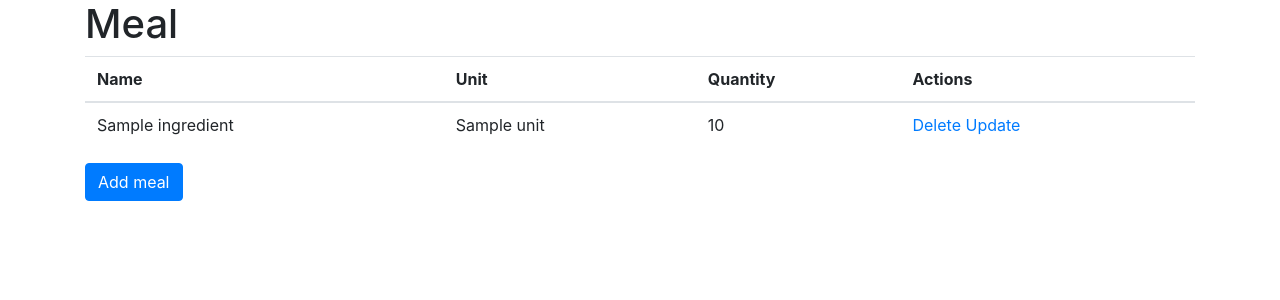
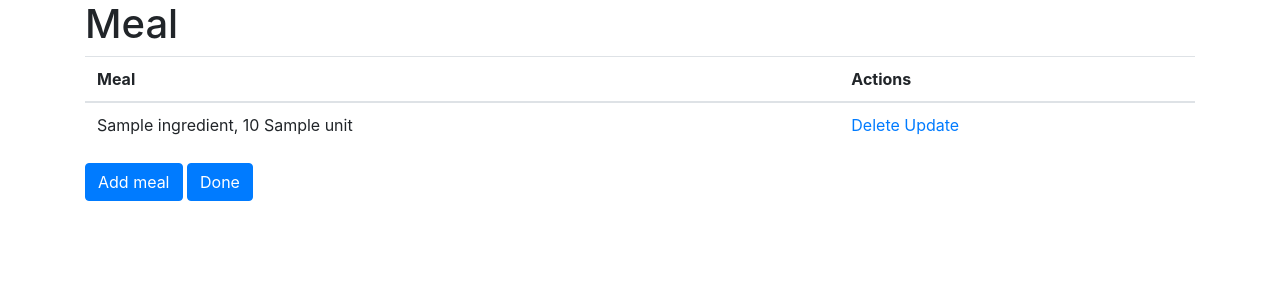
Before and after one commit to drevald/type-one, a Django app: template type_one/records/templates/meals.html in a window 1280 px wide. Shown: the top 300 px of the page. Run offline with Django 3.2, Linux system fonts and the light colour scheme; the template is opened without the code that fills it: most values are stand-ins (such as "Sample title", 1, 10 or a date in 2020); some libraries are stand-ins or nearby versions.

Commit message:
making ingredient reload work

```diff
--- a/type_one/records/forms.py
+++ b/type_one/records/forms.py
@@ -2,7 +2,7 @@ from django import forms
 from .models import Record, Meal, Ingredient, IngredientUnit
 
 class MealIngredientForm (forms.ModelForm):
-    def __init__(self, *args, **kwargs):
+    def __init__(self, record_id, *args, **kwargs):
         super().__init__(*args, **kwargs)
         self.fields['ingredient_unit'] = forms.ModelChoiceField(
             queryset = IngredientUnit.objects.filter(ingredient=self.instance.ingredient),
@@ -13,14 +13,14 @@ class MealIngredientForm (forms.ModelForm):
                 label='Ingredient',
                 queryset=Ingredient.objects.all(),
                 widget=forms.Select(attrs={'class' : 'form-control input-sm',
-                'onchange':'javascript:location.href="/records/' + str(1) + '/meals/' + str(self.instance.id) + '/reload/"+form["ingredient"].value'})
+                'onchange':'javascript:location.href="/records/' + str(record_id) + '/meals/' + str(self.instance.id) + '/reload/"+form["ingredient"].value'})
             )
         else:
             self.fields['ingredient'] = forms.ModelChoiceField(
                 label='Ingredient',
                 queryset=Ingredient.objects.all(),
                 widget=forms.Select(attrs={'class' : 'form-control input-sm',
-                'onchange':'javascript:location.href="/records/' + str(1) + '/meals/reload/"+form["ingredient"].value'})
+                'onchange':'javascript:location.href="/records/' + str(record_id) + '/meals/reload/"+form["ingredient"].value'})
             )
     quantity = forms.CharField(widget=forms.NumberInput(attrs={'class' : 'form-control input-sm'}))
     class Meta:
--- a/type_one/records/models.py
+++ b/type_one/records/models.py
@@ -19,3 +19,5 @@ class Meal(models.Model):
     ingredient = models.ForeignKey(Ingredient, on_delete = models.CASCADE)
     ingredient_unit = models.ForeignKey(IngredientUnit, on_delete = models.CASCADE)
     quantity = models.FloatField(default=0)
+    def __str__(self):
+        return self.ingredient.name + " " + str(self.quantity) + " " + self.ingredient_unit.unit.name
--- a/type_one/records/templates/meals.html
+++ b/type_one/records/templates/meals.html
@@ -16,17 +16,13 @@
             <table class="table table-condensed">
                 <thead>
                     <tr>
-                        <th>Name</th>
-                        <th>Unit</th>
-                        <th>Quantity</th>
+                        <th>Meal</th>
                         <th>Actions</th>
                     </tr>
                 </thead>
                 {% for meal in meals %}
                 <tr>
-                    <td>{{ meal.ingredient.name }}</td>
-                    <td>{{ meal.ingredient_unit.unit }}</td>
-                    <td>{{ meal.quantity }}</td>
+                    <td>{{ meal.ingredient.name }}, {{ meal.quantity }} {{ meal.ingredient_unit.unit }}</td>
                     <td>
                         <a href="{% url 'records:meals_delete' pk meal.id %}">Delete</a>
                         <a href="{% url 'records:meals_details' pk meal.id %}">Update</a>
@@ -34,7 +30,8 @@
                 </tr>
                 {% endfor %}
             </table>
-            <a href="{% url 'records:meals_create' pk %}" class="btn btn-primary">Add meal</a>
+            <a href="{% url 'records:meals_create' pk 0 %}" class="btn btn-primary">Add meal</a>
+            <a href="{% url 'records:details' pk %}" class="btn btn-primary">Done</a>
         </div>
     </body>
 </html>
--- a/type_one/records/templates/record_new.html
+++ b/type_one/records/templates/record_new.html
@@ -29,6 +29,9 @@
                             <td>{{form.insulin_amount}}</td>
                             <td>{{form.glucose_level}}</td>
                             <td>{{form.bread_units}}
+                                {% if meals %}
+                                {{ meal_details }}
+                                {% endif %}
                                 {% if form.instance.id %}<br/>
                                 <a href="{% url 'records:meals' form.instance.id %}" class="btn btn-primary btn-sm">Meals</a>
                                 {% endif %}
--- a/type_one/records/urls.py
+++ b/type_one/records/urls.py
@@ -11,7 +11,7 @@ urlpatterns = [
     path('<int:pk>/', views.details, name='details'),
     path('<int:pk>/delete', views.delete, name='delete'),
     path('<int:pk>/meals/', views.meals, name='meals'),
-    path('<int:pk>/meals/create', views.meals_create, name='meals_create'),
+    path('<int:pk>/meals/create/<int:ingredient_id>', views.meals_create, name='meals_create'),
     path('<int:pk>/meals/<int:meal_id>/', views.meals_details, name='meals_details'),
     path('<int:pk>/meals/<int:meal_id>/delete', views.meals_delete, name='meals_delete'),
     path('<int:pk>/meals/reload/<int:ingredient_id>', views.meals_reload_new, name='meals_reload_new'),
```
Also changed, not shown: type_one/records/views.py (+12 -8 lines).
